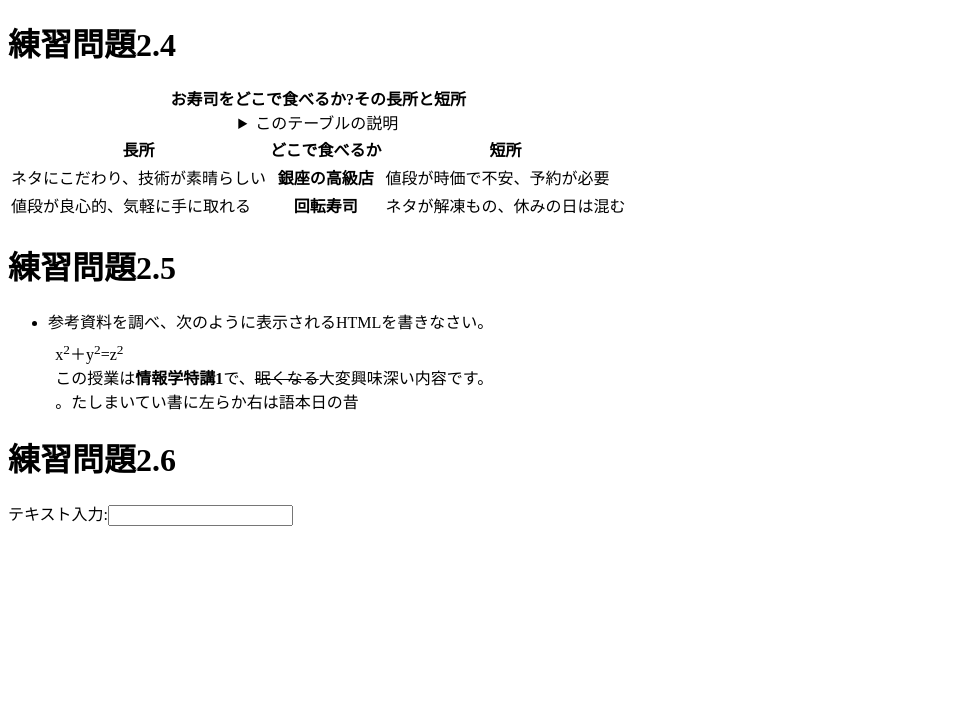
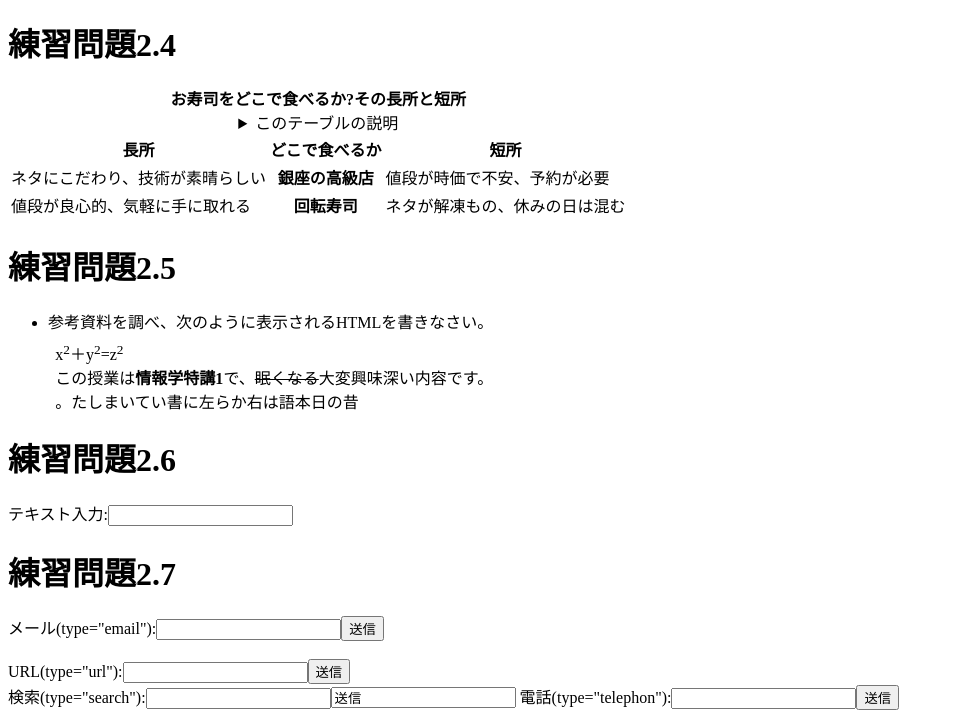
Before and after one commit to sakuratanaka/web2024, a plain HTML site: page index.html in a window 1280 px wide. Shown: the part 1073-1799 px from the top of the page, without its empty margins (0-954 px from the left). Before the commit the page ends 1615 px from the top, so only its background shows below. Drawn offline with Linux system fonts and the light colour scheme.

Commit message:
Update index.html

```diff
--- a/index.html
+++ b/index.html
@@ -148,6 +148,21 @@
 </body>
  </html>
 
+  <h1>練習問題2.7</h1>
+<form action="xxx.php" method="post"><label>メール(type="email"):<input type="email"
+                                                               name="email"></label><input type="submit" value="送信"></form>
+  <br>
+  <form action="xxx.php" method="post"><label>URL(type="url"):<input type="url" name="url"></label><input type="submit" value="送信"></form>
+  <form action="xxx.php" method="post"><label>検索(type="search"):<input type="search
+                                                                 name="search"></label><input type="bmit" value="送信"</form>
+   <form action="xxx.php" method="post"><label>電話(type="telephon"):<input type="tel"
+                                                                    name="tel"></label><input type="submit" value="送信"></form>
+
+
+
+
+
+
 
 
 </html>
```
